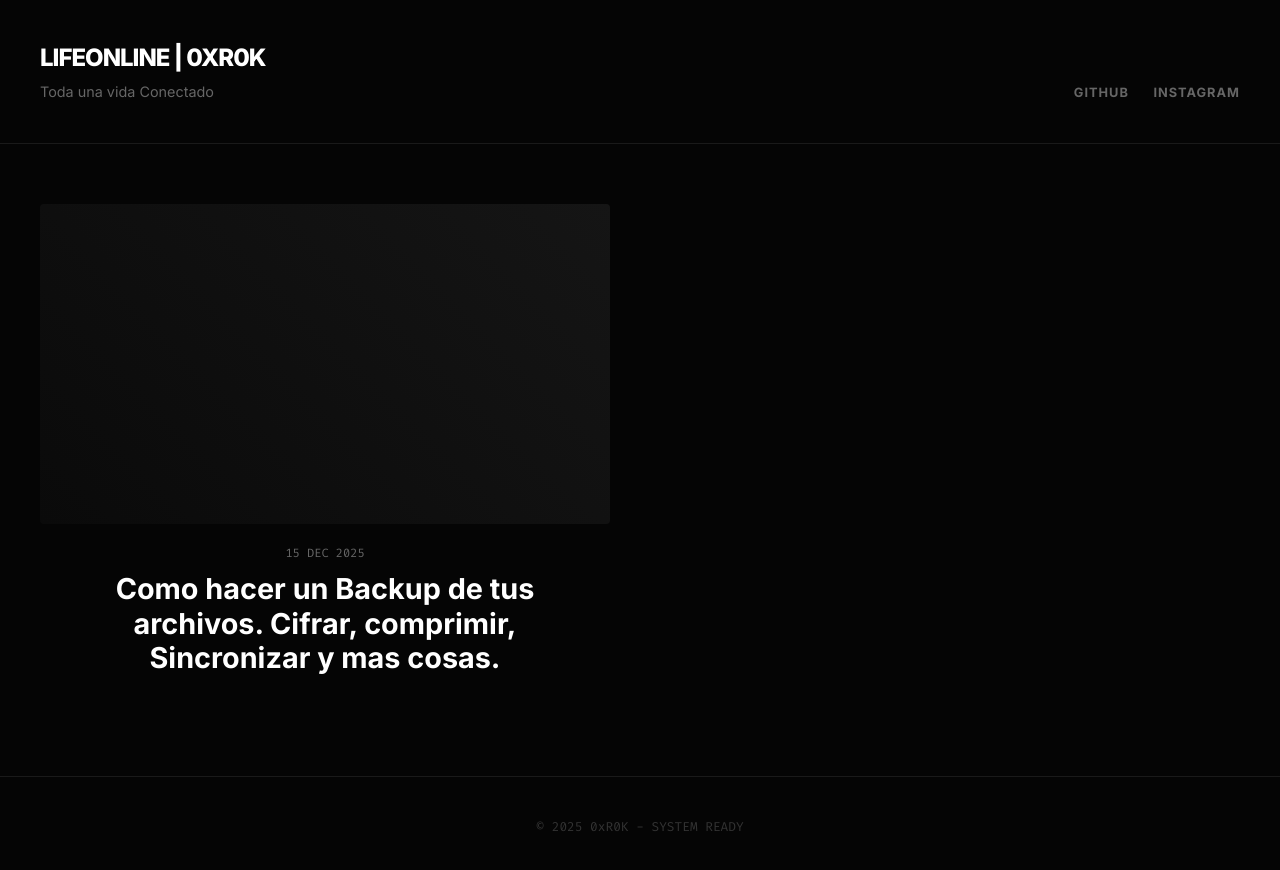
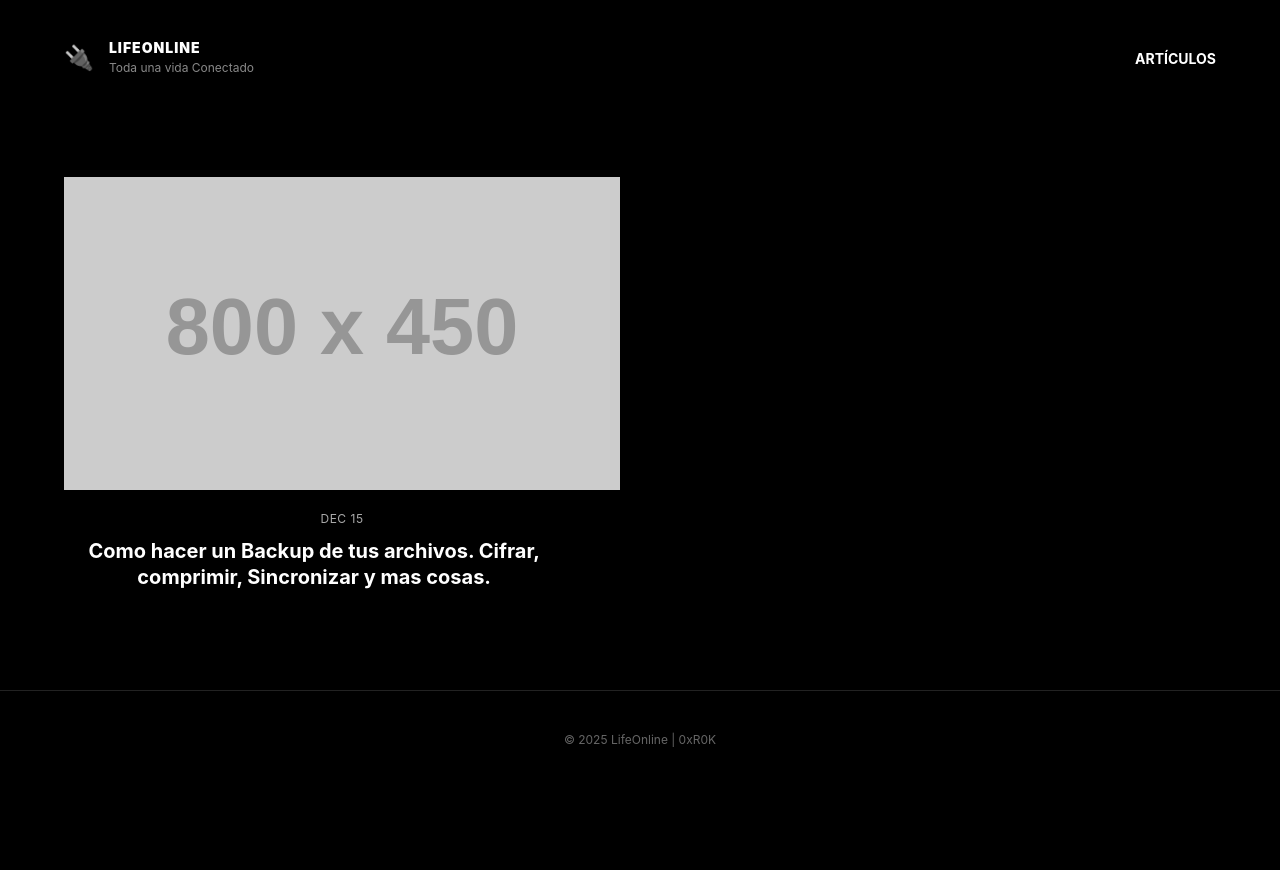
Before and after one commit to 0xR0K/0xR0K.github.io, a Jekyll site: the page built from index.md, in a window 1280 px wide. Shown: the top 870 px of the page. Built offline with Jekyll 4.4.1, drawn with Linux system fonts in a browser that asks for light colours.

Commit message:
Actualizaciones varias

```diff
--- a/_layouts/home.html
+++ b/_layouts/home.html
@@ -5,50 +5,56 @@
   <meta name="viewport" content="width=device-width, initial-scale=1.0">
   <title>LifeOnline | 0xR0K</title>
   <link rel="stylesheet" href="{{ '/assets/style.css' | relative_url }}">
-  <link href="https://fonts.googleapis.com/css2?family=Fira+Code:wght@400;600&family=Inter:wght@400;700;800&display=swap" rel="stylesheet">
 </head>
-<body class="layout-home">
+<body>
 
-  <header class="site-header">
-    <div class="header-inner">
-      <div class="site-branding">
-        <h1 class="site-title"><a href="{{ '/' | relative_url }}">LIFEONLINE | 0xR0K</a></h1>
-        <p class="site-subtitle">Toda una vida Conectado</p>
+  <header>
+    <div class="branding-container">
+      <div class="site-icon">🔌</div>
+
+      <div class="site-identity">
+        <h1><a href="{{ '/' | relative_url }}">LIFEONLINE</a></h1>
+        <p>Toda una vida Conectado</p>
       </div>
+    </div>
 
-      <nav class="site-nav">
-        <a href="https://github.com/0xr0k" target="_blank">GITHUB</a>
-        <a href="https://instagram.com/0xr0k" target="_blank">INSTAGRAM</a>
-      </nav>
-    </div>
+    <nav>
+      <ul>
+        <li><a href="{{ '/articulos/' | relative_url }}">Artículos</a></li>
+      </ul>
+    </nav>
   </header>
 
   <main class="container">
     <div class="posts-grid">
+
       {% for articulo in site.articulos %}
         <article class="post-card">
-          <a href="{{ articulo.url | relative_url }}" class="post-link">
+          <a href="{{ articulo.url | relative_url }}">
 
-            <div class="post-image">
+            <div class="post-image-container">
               {% if articulo.image %}
                 <img src="{{ articulo.image | relative_url }}" alt="{{ articulo.title }}">
               {% else %}
-                <div class="no-image-placeholder"></div>
+                <img src="https://via.placeholder.com/800x450/111111/FFFFFF?text=LifeOnline" alt="Cover">
               {% endif %}
             </div>
 
-            <div class="post-content">
-              <span class="post-date">{{ articulo.date | date: "%d %b %Y" }}</span>
-              <h2 class="post-title">{{ articulo.title }}</h2>
+            <div class="post-date">
+              {{ articulo.date | date: "%b %d" }}
             </div>
+
+            <h2 class="post-title">{{ articulo.title }}</h2>
+
           </a>
         </article>
       {% endfor %}
+
     </div>
   </main>
 
-  <footer class="site-footer">
-    <p>&copy; 2025 0xR0K - SYSTEM READY</p>
+  <footer>
+    <p>&copy; 2025 LifeOnline | 0xR0K</p>
   </footer>
 
 </body>
--- a/assets/style.css
+++ b/assets/style.css
@@ -1,153 +1,138 @@
-/* RESET & VARIABLES */
-:root {
-  --bg-color: #050505;       /* Negro Profundo */
-  --card-bg: #0a0a0a;        /* Negro un poco más claro */
-  --text-main: #ffffff;      /* Blanco Puro */
-  --text-muted: #666666;     /* Gris oscuro para detalles */
-  --accent: #00f3ff;         /* CIAN "Cyberpunk" */
-  --font-body: 'Inter', sans-serif;
-  --font-mono: 'Fira Code', monospace;
+/* LIFEoNLINE */
+* {
+  box-sizing: border-box;
+  margin: 0;
+  padding: 0;
 }
 
-* { box-sizing: border-box; margin: 0; padding: 0; }
-
 body {
-  background-color: var(--bg-color);
-  color: var(--text-main);
-  font-family: var(--font-body);
+  background-color: #000000;
+  color: #ffffff;
+  font-family: -apple-system, BlinkMacSystemFont, "Segoe UI", Roboto, Helvetica, Arial, sans-serif;
   line-height: 1.5;
 }
 
-a { text-decoration: none; color: inherit; transition: 0.3s; }
-ul { list-style: none; }
-
-/* LAYOUT CONTAINER */
-.container {
-  max-width: 1400px;
-  margin: 0 auto;
-  padding: 0 40px;
+a {
+  text-decoration: none;
+  color: inherit;
 }
 
-/* HEADER */
-.site-header {
-  padding: 40px 0;
-  margin-bottom: 60px;
-  border-bottom: 1px solid #1a1a1a;
+a:hover {
+  opacity: 0.8;
 }
 
-.header-inner {
-  max-width: 1400px;
-  margin: 0 auto;
-  padding: 0 40px;
+/* ================= HEADER ================= */
+header {
+  padding: 40px 5%;
   display: flex;
+  align-items: center;
   justify-content: space-between;
-  align-items: flex-end;
+  margin-bottom: 60px;
 }
 
-.site-title {
-  font-family: var(--font-body);
-  font-weight: 800;
-  font-size: 1.5rem;
-  letter-spacing: -1px;
+.branding-container {
+  display: flex;
+  align-items: center;
+  gap: 15px;
+}
+
+.site-icon {
+  font-size: 24px;
+}
+
+.site-identity h1 {
+  font-size: 14px;
+  font-weight: 900;
+  text-transform: uppercase;
+  letter-spacing: 1px;
+  line-height: 1.2;
+}
+
+.site-identity p {
+  font-size: 12px;
+  color: #888888;
+  margin-top: 2px;
+}
+
+/* MENÚ DE NAVEGACIÓN */
+nav ul {
+  list-style: none;
+  display: flex;
+  gap: 20px;
+}
+
+nav a {
+  font-size: 14px;
+  font-weight: bold;
+  color: #ffffff;
   text-transform: uppercase;
 }
 
-.site-subtitle {
-  color: var(--text-muted);
-  font-size: 0.9rem;
-  margin-top: 5px;
+/* ================= GRID DE ARTÍCULOS ================= */
+.container {
+  max-width: 1600px;
+  margin: 0 auto;
+  padding: 0 5%;
 }
 
-.site-nav a {
-  font-size: 0.8rem;
-  font-weight: 700;
-  color: var(--text-muted);
-  margin-left: 20px;
-  letter-spacing: 1px;
-}
-
-.site-nav a:hover {
-  color: var(--accent);
-}
-
-/* GRID DE ARTÍCULOS */
 .posts-grid {
   display: grid;
   grid-template-columns: repeat(2, 1fr);
-  gap: 60px;
+  column-gap: 40px;
+  row-gap: 60px;
 }
 
 @media (max-width: 768px) {
-  .posts-grid { grid-template-columns: 1fr; }
-  .header-inner { flex-direction: column; align-items: flex-start; gap: 20px; }
-  .site-nav a { margin-left: 0; margin-right: 20px; }
+  .posts-grid {
+    grid-template-columns: 1fr;
+  }
 }
 
-/* Articulos */
+/* ================= TARJETAS DE ARTÍCULOS ================= */
 .post-card {
+  display: flex;
+  flex-direction: column;
+  align-items: center;
+  text-align: center;
+}
+
+.post-image-container {
+  width: 100%;
+  aspect-ratio: 16 / 9;
+  overflow: hidden;
+  background-color: #111;
+  margin-bottom: 20px;
+}
+
+.post-image-container img {
+  width: 100%;
+  height: 100%;
+  object-fit: cover;
   display: block;
 }
 
-.post-image {
-  width: 100%;
-  aspect-ratio: 16/9;
-  background-color: #111;
-  overflow: hidden;
-  margin-bottom: 20px;
-  border-radius: 4px;
-}
-
-.post-image img {
-  width: 100%;
-  height: 100%;
-  object-fit: cover;
-  transition: transform 0.5s ease;
-  filter: grayscale(20%);
-}
-
-.post-card:hover .post-image img {
-  transform: scale(1.03);
-  filter: grayscale(0%);
-}
-
-.no-image-placeholder {
-  width: 100%;
-  height: 100%;
-  background: linear-gradient(45deg, #0a0a0a, #151515);
-}
-
-.post-content {
-  text-align: center;
-  padding: 0 20px;
-}
-
 .post-date {
-  font-family: var(--font-mono);
-  font-size: 0.75rem;
-  color: var(--text-muted);
+  font-size: 12px;
+  color: #aaaaaa;
+  margin-bottom: 10px;
   text-transform: uppercase;
-  display: block;
-  margin-bottom: 10px;
+  letter-spacing: 0.5px;
 }
 
 .post-title {
-  font-size: 1.8rem;
+  font-size: 20px;
   font-weight: 700;
-  line-height: 1.2;
-  color: var(--text-main);
-}
-
-.post-card:hover .post-title {
-  color: var(--accent);
+  color: #ffffff;
+  line-height: 1.3;
+  max-width: 90%;
 }
 
 /* FOOTER */
-.site-footer {
-  text-align: center;
+footer {
   margin-top: 100px;
   padding: 40px 0;
-  border-top: 1px solid #1a1a1a;
-  color: #333;
-  font-family: var(--font-mono);
-  font-size: 0.8rem;
+  text-align: center;
+  border-top: 1px solid #222;
+  font-size: 12px;
+  color: #666;
 }
```
Also changed, not shown: assets/images/Logo.png (added).
